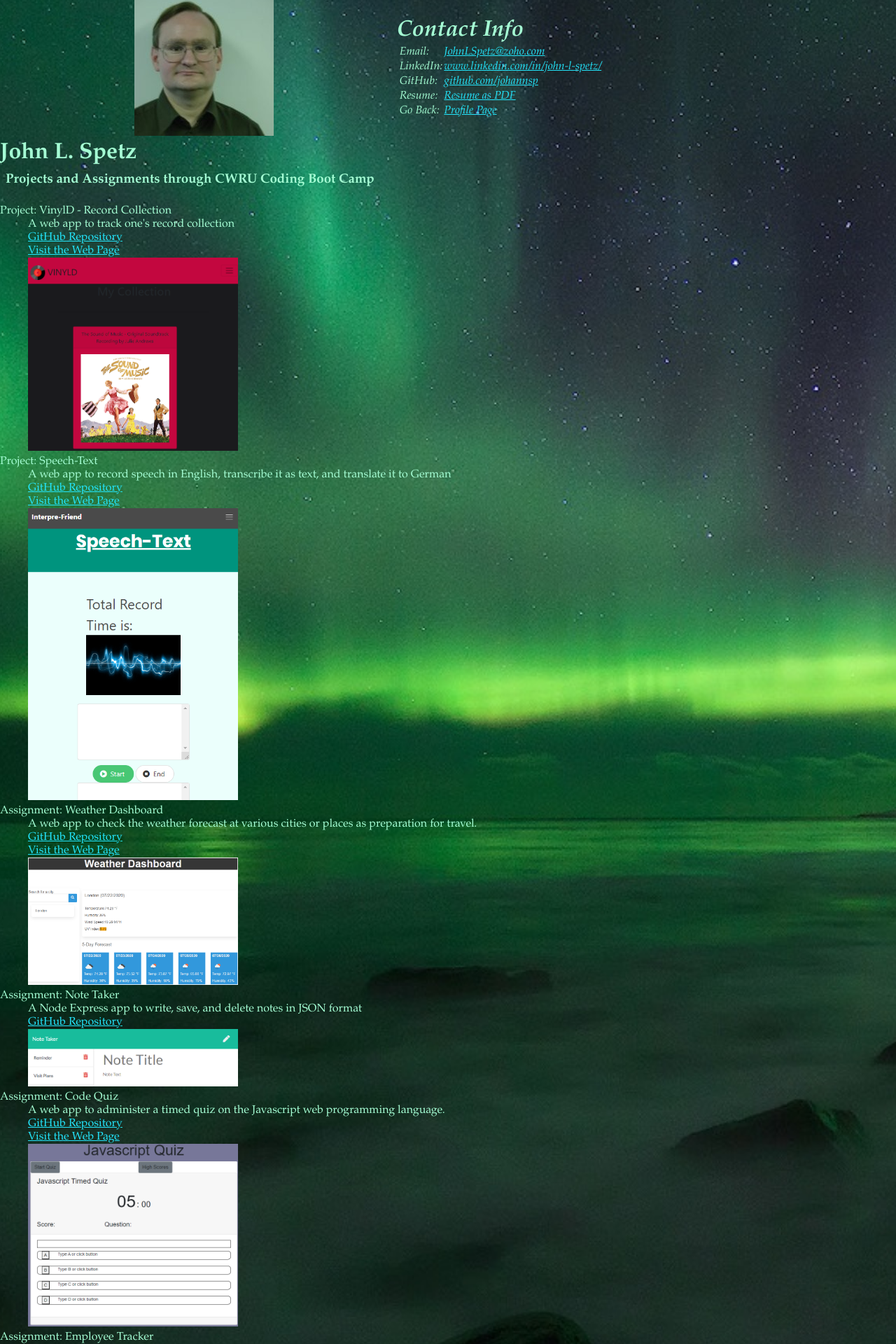
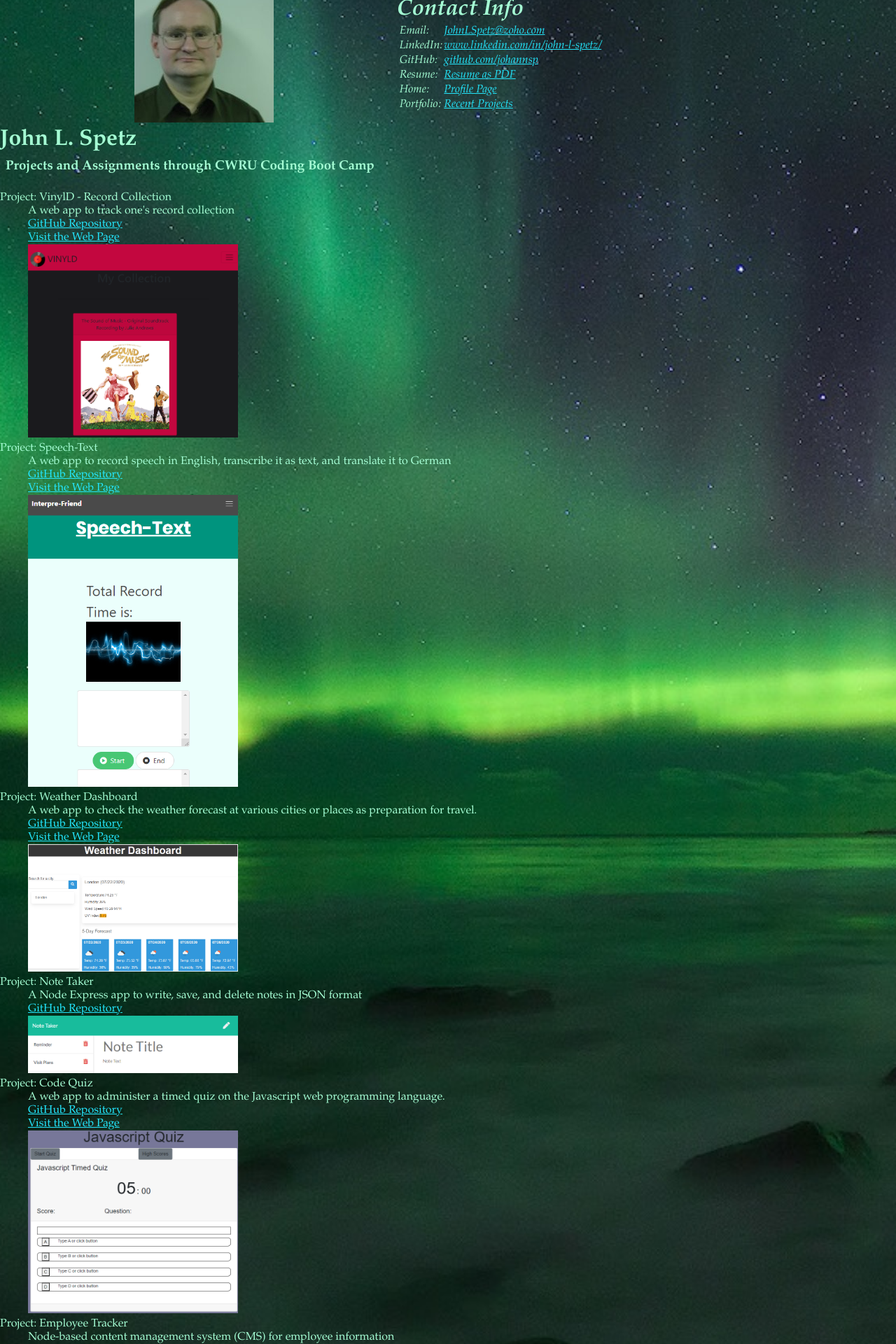
Before and after one commit to johannsp/CWRUBC-React-Portfolio, a React (Create React App) app: page /portfolio in a window 1280 px wide. Shown: the part 120-2040 px from the top of the page at 70% size. Built offline with nearby package versions, Linux system fonts and the light colour scheme; what webfontloader would draw is missing.

Commit message:
Refactor toward react components

```diff
--- a/package.json
+++ b/package.json
@@ -7,6 +7,7 @@
     "@testing-library/react": "^9.5.0",
     "@testing-library/user-event": "^7.2.1",
     "bootstrap": "^4.5.3",
+    "gh-pages": "^3.1.0",
     "react": "^16.13.1",
     "react-dom": "^16.13.1",
     "react-router-dom": "^5.2.0",
@@ -14,6 +15,8 @@
     "webfontloader": "^1.6.28"
   },
   "scripts": {
+    "predeploy": "npm run build",
+    "deploy": "gh-pages -d build",
     "start": "react-scripts start",
     "build": "react-scripts build",
     "test": "react-scripts test",
@@ -34,5 +37,5 @@
       "last 1 safari version"
     ]
   },
-  "devDependencies": {}
+  "homepage": "https://johannsp.github.io"
 }
--- a/src/App.js
+++ b/src/App.js
@@ -3,14 +3,12 @@ import { BrowserRouter as Router, Route, Switch } from "react-router-dom";
 import Home from "./pages/Home";
 import Portfolio from "./pages/Portfolio";
 import NoMatch from "./pages/NoMatch";
-import Nav from "./components/Nav";
 import './App.css';
 
 function App() {
   return (
     <Router>
       <div>
-        <Nav />
         <Switch>
           <Route exact path={["/", "/home"]}>
             <Home />
--- /dev/null
+++ b/src/components/Footer/index.js
@@ -0,0 +1,15 @@
+import React from "react";
+
+export function Footer() {
+  return (
+    <>
+      <footer>
+        <p className="fraktur">
+        Copyright 2020 by John L. Spetz
+        </p>
+      </footer>
+    </>
+  );
+}
+
+export default Footer;
--- /dev/null
+++ b/src/components/Header/index.js
@@ -0,0 +1,18 @@
+import React from "react";
+import SiteLinks from "../SiteLinks";
+
+export function Header() {
+  return (
+    <>
+      <header className="heading">
+        <h1>
+        John L. Spetz
+        </h1>
+      </header>
+
+      <SiteLinks />
+    </>
+  );
+}
+
+export default Header;
--- /dev/null
+++ b/src/components/Project/index.js
@@ -0,0 +1,71 @@
+import React from "react";
+
+export function Projects({ children }) {
+  return <dl>{children}</dl>;
+}
+
+function ProjectLink({
+  link,
+  blank = false,
+  children
+}) {
+  const linkAttributes = {};
+  if (blank) {
+    linkAttributes["target"] = "_blank";
+    linkAttributes["rel"] = "noopener noreferrer";
+  }
+  linkAttributes["href"] = link;
+  if (link) {
+    return (
+      <dd>
+      <a {...linkAttributes}>
+      Visit the Web Page
+      </a>
+      </dd>
+    )
+  } else {
+    return (
+      <>
+      </>
+    )
+  }
+}
+
+export function Project({
+  title,
+  desc,
+  github,
+  link,
+  image,
+  blank = false,
+  children
+}) {
+  const githubAttributes = {};
+  if (blank) {
+    githubAttributes["target"] = "_blank";
+    githubAttributes["rel"] = "noopener noreferrer";
+  }
+  githubAttributes["href"] = github;
+  return (
+    <>
+      <dt>
+      Project: {title}
+      </dt>
+      <dd>
+      {desc}
+      </dd>
+      <dd>
+      <a {...githubAttributes}>
+      GitHub Repository
+      </a>
+      </dd>
+      <ProjectLink
+        link={link}
+        blank={blank}
+      />
+      <dd>
+      <img src={image} alt={title} width="300px" /><br />
+      </dd>
+    </>
+  )
+}
--- /dev/null
+++ b/src/components/SiteLinks/index.js
@@ -0,0 +1,107 @@
+import React from "react";
+
+export function SiteLinkTable({ children }) {
+  return <table><tbody>{children}</tbody></table>;
+}
+
+export function SiteLinkRow({
+  icon,
+  section,
+  linkType,
+  link,
+  blank = false,
+  children
+}) {
+  const text = children || link;
+  const attributes = {};
+  if (blank) {
+    attributes["target"] = "_blank";
+    attributes["rel"] = "noopener noreferrer";
+  }
+  attributes["href"] = `${linkType}${link}`;
+  console.log(attributes);
+  return (
+    <tr>
+      <td>
+      <i className={icon}></i>
+      </td>
+      <td>
+      {section}:
+      </td>
+      <td>
+      <a {...attributes}>
+      {text}
+      </a>
+      </td>
+    </tr>
+  )
+}
+
+export function SiteLinks() {
+  return (
+    <aside className="flex-container">
+
+      <div className="avatar">
+        <img src="./images/JohnLSpetz_avatar.jpg" alt="John L Spetz" />
+      </div>
+
+      <address id="right">
+
+        <h2>
+        Contact Info
+        </h2>
+
+        <SiteLinkTable>
+
+        <SiteLinkRow
+          icon="fa fa-envelope"
+          section="Email"
+          linkType="mailto:"
+          link="JohnLSpetz@zoho.com"
+          blank={true}
+        />
+        <SiteLinkRow
+          icon="fa fa-linkedin"
+          section="LinkedIn"
+          linkType="https://"
+          link="www.linkedin.com/in/john-l-spetz/"
+          blank={true}
+        />
+        <SiteLinkRow
+          icon="fa fa-github"
+          section="GitHub"
+          linkType="https://"
+          link="github.com/johannsp"
+          blank={true}
+        />
+        <SiteLinkRow
+          icon="fa fa-file-pdf-o"
+          section="Resume"
+          linkType="https://"
+          link="github.com/johannsp"
+          blank={true}
+        >Resume as PDF</SiteLinkRow>
+        <SiteLinkRow
+          icon="fa fa-home"
+          section="Home"
+          linkType="/"
+          link="home"
+          blank={false}
+        >Profile Page</SiteLinkRow>
+        <SiteLinkRow
+          icon="fa fa-television"
+          section="Portfolio"
+          linkType="/"
+          link="Portfolio"
+          blank={false}
+        >Recent Projects</SiteLinkRow>
+
+        </SiteLinkTable>
+
+      </address>
+
+    </aside>
+  );
+}
+
+export default SiteLinks;
--- a/src/pages/Home.js
+++ b/src/pages/Home.js
@@ -2,100 +2,13 @@ import React from "react";
 // since not using Bootstrap, currently
 // eslint-disable-next-line
 import { Col, Row, Container } from "../components/Grid";
+import Header from "../components/Header";
+import Footer from "../components/Footer";
 
 const Home = () => {
   return (
     <Container fluid>
-      <header className="heading">
-        <h1>
-        John L. Spetz
-        </h1>
-      </header>
-
-      <aside className="flex-container">
-
-        <div className="avatar">
-          <img src="../images/JohnLSpetz_avatar.jpg" alt="John L Spetz" />
-        </div>
-
-        <address id="right">
-
-          <h2>
-          Contact Info
-          </h2>
-
-          <table>
-
-          <tr>
-            <td>
-            <i className="fa fa-envelope"></i>
-            </td>
-            <td>
-            Email:
-            </td>
-            <td>
-            <a target="_blank" rel="noopener noreferrer" href="mailto:JohnLSpetz@zoho.com">
-            JohnLSpetz@zoho.com
-            </a>
-            </td>
-          </tr>
-
-          <tr>
-            <td>
-            <i className="fa fa-linkedin"></i>
-            </td>
-            <td>
-            LinkedIn:
-            </td>
-            <td>
-            <a target="_blank" rel="noopener noreferrer" href="https://www.linkedin.com/in/john-l-spetz/">
-            www.linkedin.com/in/john-l-spetz/
-            </a>
-            </td>
-          </tr>
-
-          <tr>
-            <td>
-            <i className="fa fa-github"></i>
-            </td>
-            <td>
-            GitHub:
-            </td>
-            <td>
-            <a target="_blank" rel="noopener noreferrer" href="https://github.com/johannsp">
-            github.com/johannsp
-            </a>
-            </td>
-          </tr>
-
-          <tr>
-            <td>
-            <i className="fa fa-file-pdf-o"></i>
-            </td>
-            <td>
-            Resume:
-            </td>
-            <td>
-            <a target="_blank" rel="noopener noreferrer" href="resume_JSpetz.pdf">Resume as PDF</a><br />
-            </td>
-          </tr>
-
-          <tr>
-            <td>
-            <i className="fa fa-television"></i>
-            </td>
-            <td>
-            Portfolio:
-            </td>
-            <td>
-            <a href="/portfolio">Recent Projects</a><br />
-            </td>
-          </tr>
-          </table>
-
-        </address>
-
-      </aside>
+      <Header />
 
       <main>
 
@@ -156,6 +69,9 @@ const Home = () => {
         </section>
 
       </main>
+
+      <Footer />
+
     </Container>
   );
 };
--- a/src/pages/Portfolio.js
+++ b/src/pages/Portfolio.js
@@ -2,100 +2,14 @@ import React from "react";
 // since not using Bootstrap, currently
 // eslint-disable-next-line
 import { Col, Row, Container } from "../components/Grid";
+import Header from "../components/Header";
+import { Projects, Project } from "../components/Project";
+import Footer from "../components/Footer";
 
 const Home = () => {
   return (
     <Container fluid>
-      <header className="heading">
-        <h1>
-        John L. Spetz
-        </h1>
-      </header>
-
-      <aside className="flex-container">
-
-        <div className="avatar">
-          <img src="../images/JohnLSpetz_avatar.jpg" alt="John L Spetz" />
-        </div>
-
-        <address id="right">
-
-          <h2>
-          Contact Info
-          </h2>
-
-          <table>
-
-          <tr>
-            <td>
-            <i className="fa fa-envelope"></i>
-            </td>
-            <td>
-            Email:
-            </td>
-            <td>
-            <a target="_blank" rel="noopener noreferrer" href="mailto:JohnLSpetz@zoho.com">
-            JohnLSpetz@zoho.com
-            </a>
-            </td>
-          </tr>
-
-          <tr>
-            <td>
-            <i className="fa fa-linkedin"></i>
-            </td>
-            <td>
-            LinkedIn:
-            </td>
-            <td>
-            <a target="_blank" rel="noopener noreferrer" href="https://www.linkedin.com/in/john-l-spetz/">
-            www.linkedin.com/in/john-l-spetz/
-            </a>
-            </td>
-          </tr>
-
-          <tr>
-            <td>
-            <i className="fa fa-github"></i>
-            </td>
-            <td>
-            GitHub:
-            </td>
-            <td>
-            <a target="_blank" rel="noopener noreferrer" href="https://github.com/johannsp">
-            github.com/johannsp
-            </a>
-            </td>
-          </tr>
-
-          <tr>
-            <td>
-            <i className="fa fa-file-pdf-o"></i>
-            </td>
-            <td>
-            Resume:
-            </td>
-            <td>
-            <a target="_blank" rel="noopener noreferrer" href="resume_JSpetz.pdf">Resume as PDF</a><br />
-            </td>
-          </tr>
-
-          <tr>
-            <td>
-            <i className="fa fa-home"></i>
-            </td>
-            <td>
-            Go Back:
-            </td>
-            <td>
-            <a href="/home">Profile Page</a><br />
-            </td>
-          </tr>
-          </table>
-
-        </address>
-
-      </aside>
+      <Header />
 
       <main>
 
@@ -109,139 +23,78 @@ const Home = () => {
           Projects and Assignments through CWRU Coding Boot Camp
           </h3>
 
-          <dl>
+          <Projects>
 
-            <dt>
-            Project: VinylD - Record Collection
-            </dt>
-            <dd>
-            A web app to track one's record collection
-            </dd>
-            <dd>
-            <a target="_blank" rel="noopener noreferrer" href="https://github.com/johannsp/CWRUBC-Project-2-Team">
-            GitHub Repository
-            </a>
-            </dd>
-            <dd>
-            <a target="_blank" rel="noopener noreferrer" href="https://project-2-cwrubc-summer2020.herokuapp.com/collection.html">
-            Visit the Web Page
-            </a>
-            </dd>
-            <dd>
-            <img src="./images/VinylD_CWRUBCPrj02_NodeApp_preview.png" width="300px" /><br />
-            </dd>
+          <Project
+            title="VinylD - Record Collection"
+            desc="A web app to track one's record collection"
+            github="https://github.com/johannsp/CWRUBC-Project-2-Team"
+            link="https://project-2-cwrubc-summer2020.herokuapp.com/collection.html"
+            image="./images/VinylD_CWRUBCPrj02_NodeApp_preview.png"
+            blank={true}
+          />
 
-            <dt>
-            Project: Speech-Text
-            </dt>
-            <dd>
-            A web app to record speech in English, transcribe it as text, and translate it to German
-            </dd>
-            <dd>
-            <a target="_blank" rel="noopener noreferrer" href="https://github.com/johannsp/CWRUBC-Project01">
-            GitHub Repository
-            </a>
-            </dd>
-            <dd>
-            <a target="_blank" rel="noopener noreferrer" href="https://johannsp.github.io/CWRUBC-Project01/">
-            Visit the Web Page
-            </a>
-            </dd>
-            <dd>
-            <img src="./images/Speech-Text_WebPagePreview.png" width="300px" /><br />
-            </dd>
+          <Project
+            title="Speech-Text"
+            desc="A web app to record speech in English, transcribe it as text, and translate it to German"
+            github="https://github.com/johannsp/CWRUBC-Project01"
+            link="https://johannsp.github.io/CWRUBC-Project01/"
+            image="./images/Speech-Text_WebPagePreview.png"
+            blank={true}
+          />
 
-            <dt>
-            Assignment: Weather Dashboard
-            </dt>
-            <dd>
-            A web app to check the weather forecast at various cities or places as
-            preparation for travel.
-            </dd>
-            <dd>
-            <a target="_blank" rel="noopener noreferrer" href="https://github.com/johannsp/CWRUBC-Weather-Dashboard">
-            GitHub Repository
-            </a>
-            </dd>
-            <dd>
-            <a target="_blank" rel="noopener noreferrer" href="https://johannsp.github.io/CWRUBC-Weather-Dashboard/">
-            Visit the Web Page
-            </a>
-            </dd>
-            <dd>
-            <img src="./images/WeatherDashboard_website_preview.png" width="300px" /><br />
-            </dd>
+          <Project
+            title="Weather Dashboard"
+            desc="A web app to check the weather forecast at various cities or places as preparation for travel."
+            github="https://github.com/johannsp/CWRUBC-Weather-Dashboard"
+            link="https://johannsp.github.io/CWRUBC-Weather-Dashboard/"
+            image="./images/WeatherDashboard_website_preview.png"
+            blank={true}
+          />
 
-            <dt>
-            Assignment: Note Taker
-            </dt>
-            <dd>
-            A Node Express app to write, save, and delete notes in JSON format
-            </dd>
-            <dd>
-            <a target="_blank" rel="noopener noreferrer" href="https://github.com/johannsp/CWRUBC-Note-Taker">
-            GitHub Repository
-            </a>
-            </dd>
-            <dd>
-            <img src="./images/NoteTaker_HerokuApp_preview.png" width="300px" /><br />
-            </dd>
+          <Project
+            title="Note Taker"
+            desc="A Node Express app to write, save, and delete notes in JSON format"
+            github="https://github.com/johannsp/CWRUBC-Note-Taker"
+            link=""
+            image="./images/NoteTaker_HerokuApp_preview.png"
+            blank={true}
+          />
 
-            <dt>
-            Assignment: Code Quiz
-            </dt>
-            <dd>
-            A web app to administer a timed quiz on the Javascript web programming language.
-            </dd>
-            <dd>
-            <a target="_blank" rel="noopener noreferrer" href="https://github.com/johannsp/CWRUBC-Code-Quiz">
-            GitHub Repository
-            </a>
-            </dd>
-            <dd>
-            <a target="_blank" rel="noopener noreferrer" href="https://johannsp.github.io/CWRUBC-Code-Quiz/">
-            Visit the Web Page
-            </a>
-            </dd>
-            <dd>
-            <img src="../images/CodeQuiz_website_preview.png" width="300px" /><br />
-            </dd>
+          <Project
+            title="Code Quiz"
+            desc="A web app to administer a timed quiz on the Javascript web programming language."
+            github="https://github.com/johannsp/CWRUBC-Code-Quiz"
+            link="https://johannsp.github.io/CWRUBC-Code-Quiz/"
+            image="./images/CodeQuiz_website_preview.png"
+            blank={true}
+          />
 
-            <dt>
-            Assignment: Employee Tracker
-            </dt>
-            <dd>
-            Node-based content management system (CMS) for employee information
-            </dd>
-            <dd>
-            <a target="_blank" rel="noopener noreferrer" href="https://github.com/johannsp/CWRUBC-Employee-Tracker">
-            GitHub Repository
-            </a>
-            </dd>
-            <dd>
-            <img src="./images/Employee-Tracker_NodeApp_preview.png" width="300px" /><br />
-            </dd>
+          <Project
+            title="Employee Tracker"
+            desc="Node-based content management system (CMS) for employee information"
+            github="https://github.com/johannsp/CWRUBC-Employee-Tracker"
+            link=""
+            image="./images/Employee-Tracker_NodeApp_preview.png"
+            blank={true}
+          />
 
-            <dt>
-            Assignment: Readme Generator
-            </dt>
-            <dd>
-            A Node command line app to generate the README.md for a new project
-            </dd>
-            <dd>
-            <a target="_blank" rel="noopener noreferrer" href="https://github.com/johannsp/CWRUBC-Readme-Generator">
-            GitHub Repository
-            </a>
-            </dd>
-            <dd>
-            <img src="./images/Readme-Generator_NodeApp_preview.png" width="300px" /><br />
-            </dd>
+          <Project
+            title="Readme Generator"
+            desc="A Node command line app to generate the README.md for a new project"
+            github="https://github.com/johannsp/CWRUBC-Readme-Generator"
+            link=""
+            image="./images/Readme-Generator_NodeApp_preview.png"
+            blank={true}
+          />
 
-          </dl>
+          </Projects>
 
         </section>
 
       </main>
+
+      <Footer />
 
     </Container>
   );
```
Also changed, not shown: src/style.css (+6 -1 lines), 1 other file (tests, documents, lock files or other folders).
